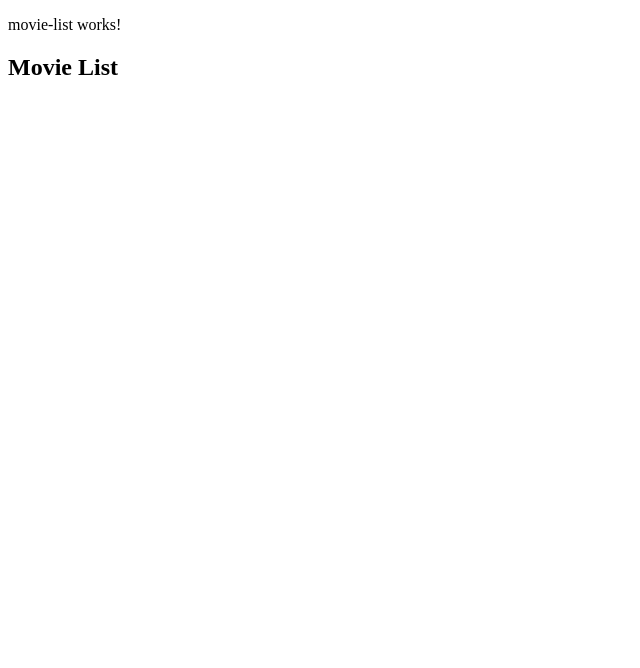
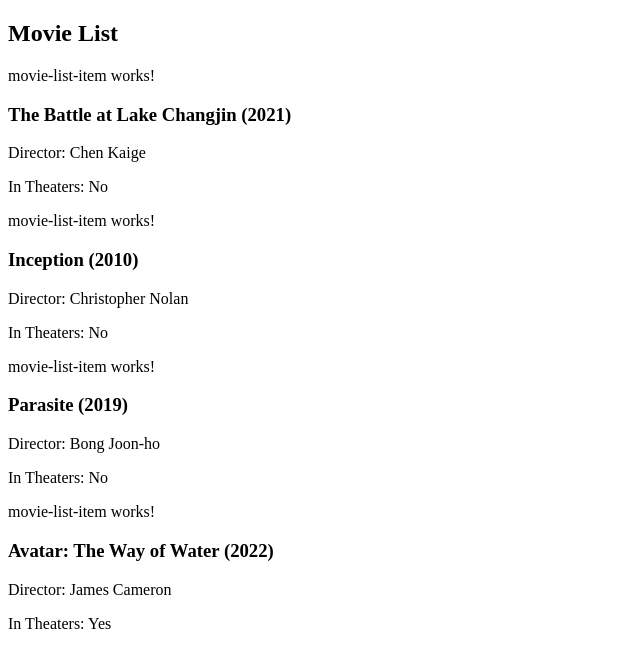
Before and after one commit to yuanyangCyy/Yuanyang_Chen_Learning_Angular, an Angular app: page / in a window 1280 px wide. Shown: the top 668 px of the page, without its empty margins (0-640 px from the left). Built offline with nearby package versions, Linux system fonts and the light colour scheme.

Commit message:
sept 5-8 done

```diff
--- a/src/app/movie-list/movie-list.html
+++ b/src/app/movie-list/movie-list.html
@@ -1,8 +1,8 @@
-<p>movie-list works!</p>
 <div class="container">
   <h2>Movie List</h2>
 
-  @for (m of movies; track m.id) {
-    <app-movie-list-item [movie]="m"></app-movie-list-item>
-  }
+  <app-movie-list-item [movie]="movies[0]"></app-movie-list-item>
+  <app-movie-list-item [movie]="movies[1]"></app-movie-list-item>
+  <app-movie-list-item [movie]="movies[2]"></app-movie-list-item>
+  <app-movie-list-item [movie]="movies[3]"></app-movie-list-item>
 </div>
--- a/src/app/movie-list/movie-list.ts
+++ b/src/app/movie-list/movie-list.ts
@@ -1,17 +1,20 @@
-import {Component, Input} from '@angular/core';
-import {Movie} from '../Shared/Models/movie';
-import {MovieListItem} from '../movie-list-item/movie-list-item';
+import { Component } from '@angular/core';
+import { Movie } from '../Shared/Models/movie';
+import { MovieListItem } from '../movie-list-item/movie-list-item';
 
 @Component({
   selector: 'app-movie-list',
-  imports: [
-    MovieListItem
-  ],
+  standalone: true,
+  imports: [MovieListItem],
   templateUrl: './movie-list.html',
-  styleUrl: './movie-list.css'
+  styleUrls: ['./movie-list.css']
 })
 export class MovieList {
-  @Input() movie!:Movie;
-  movies: any;
-
+  movies: Movie[] = [
+    { id: 1, title: 'The Battle at Lake Changjin', director: 'Chen Kaige', year: 2021, inTheaters: false },
+    { id: 2, title: 'Inception', director: 'Christopher Nolan', year: 2010, inTheaters: false },
+    { id: 3, title: 'Parasite', director: 'Bong Joon-ho', year: 2019, inTheaters: false },
+    { id: 4, title: 'Avatar: The Way of Water', director: 'James Cameron', year: 2022, inTheaters: true },
+    { id: 5, title: 'Interstellar', director: 'Christopher Nolan', year: 2014, inTheaters: false }
+  ];
 }
```
